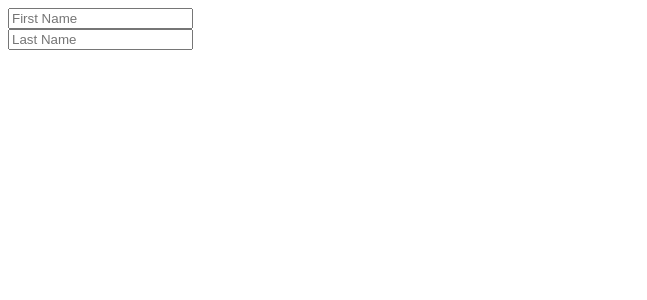
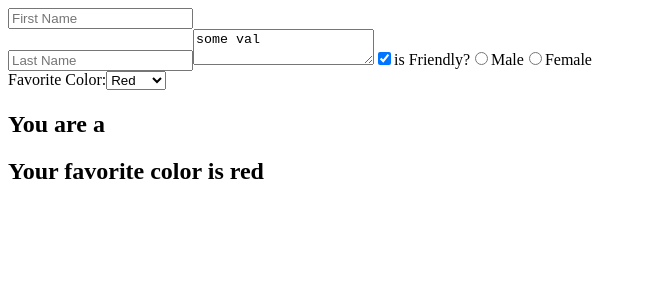
Before and after one commit to sashiba/react-course1, a React (Create React App) app: page / in a window 1280 px wide. Shown: the top 300 px of the page, without its empty margins (0-647 px from the left). Built offline with nearby package versions, Linux system fonts and the light colour scheme.

Commit message:
add new objects

```diff
--- a/src/formsTask.js
+++ b/src/formsTask.js
@@ -7,14 +7,20 @@
     this.state = {
       firstName: "",
       lastName: "",
+      isFriendly: true,
+      gender: "",
+      favColor: "red",
     };
 
     this.handleChange = this.handleChange.bind(this);
   }
 
   handleChange(event) {
-    const { name, value } = event.target;
-    this.setState({ [name]: value });
+    const { name, value, type, checked } = event.target;
+
+    type === "checkbox"
+      ? this.setState({ [name]: checked })
+      : this.setState({ [name]: value });
   }
 
   render() {
@@ -35,9 +41,55 @@
           placeholder="Last Name"
           onChange={this.handleChange}
         />
+
+        <textarea value={"some val"} onChange={this.handleChange} />
+        <label>
+          <input
+            type="checkbox"
+            name="isFriendly"
+            checked={this.state.isFriendly}
+            onChange={this.handleChange}
+          />
+          is Friendly?
+        </label>
+
+        <label>
+          <input
+            type="radio"
+            name="gender"
+            value="male"
+            checked={this.state.gender === "male"}
+            onChange={this.handleChange}
+          />
+          Male
+        </label>
+        <label>
+          <input
+            type="radio"
+            name="gender"
+            value="female"
+            checked={this.state.gender === "female"}
+            onChange={this.handleChange}
+          />
+          Female
+        </label>
+        <br />
+        <label>Favorite Color:</label>
+        <select
+          value={this.state.favColor}
+          onChange={this.handleChange}
+          name="favColor"
+        >
+          <option value="blue">Blue</option>
+          <option value="green">Green</option>
+          <option value="red">Red</option>
+        </select>
+
         <h1>
           {this.state.firstName} {this.state.lastName}
         </h1>
+        <h2>You are a {this.state.gender}</h2>
+        <h2>Your favorite color is {this.state.favColor}</h2>
       </form>
     );
   }
```
